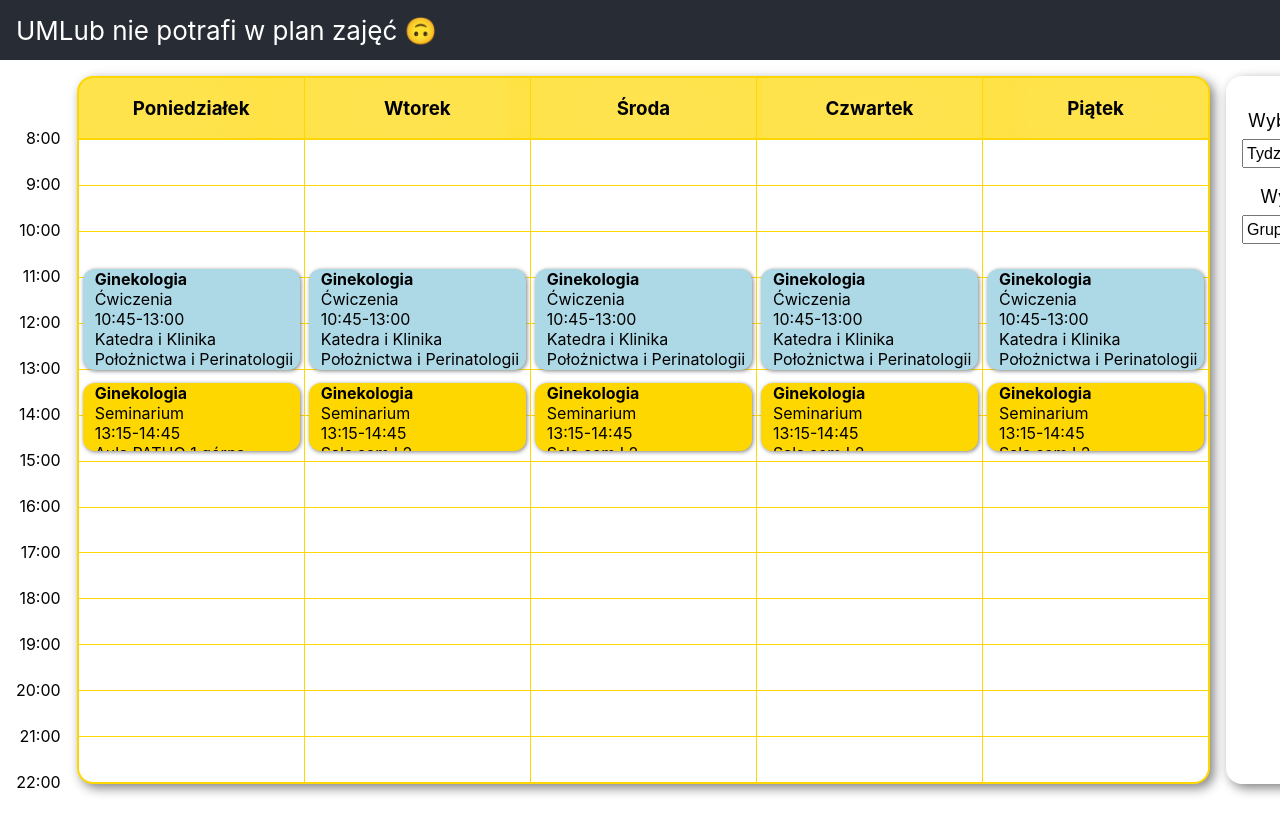
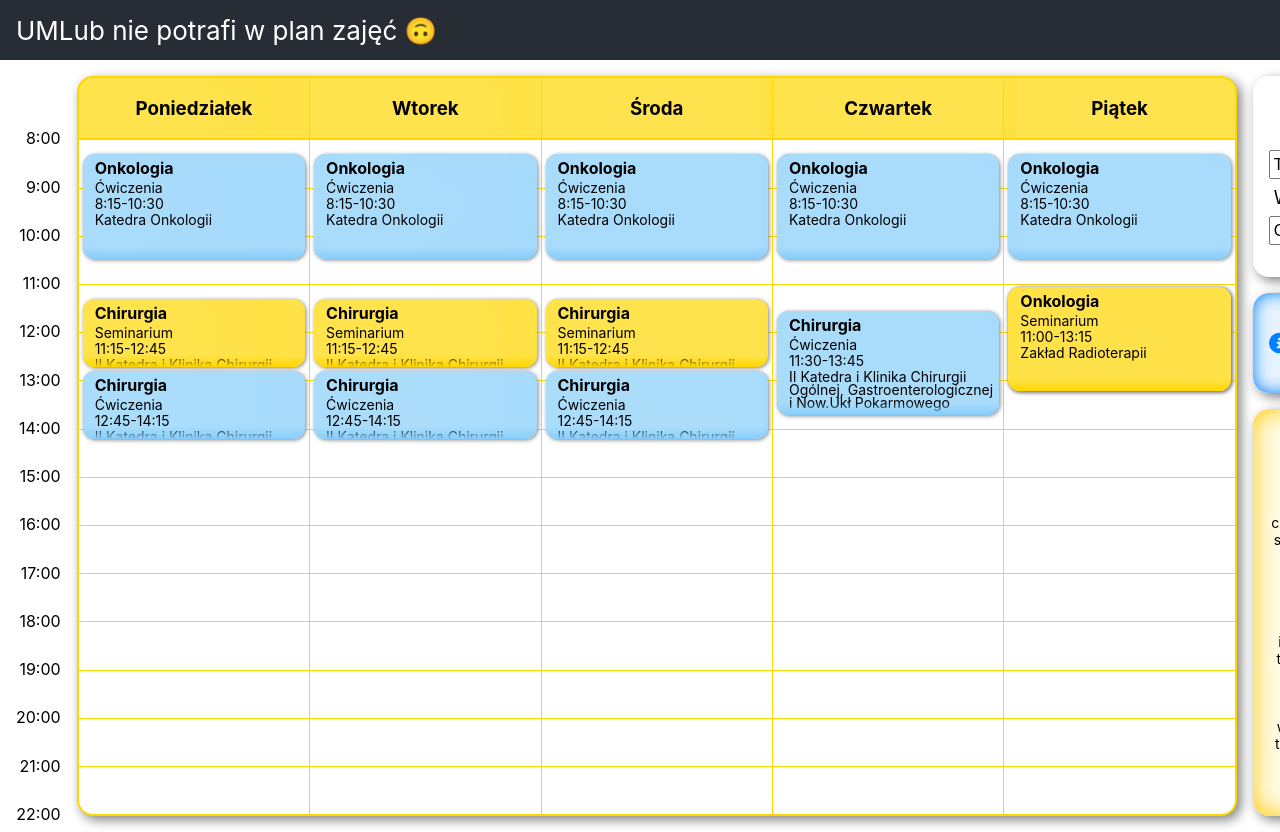
Before and after one commit to Kszesiek/umlub-nie-potrafi-w-plan-zajec, a React (Create React App) app: page / in a window 1280 px wide. Shown: the top 832 px of the page. Before the commit the page ends 800 px from the top, so only its background shows below. Built offline with nearby package versions, Linux system fonts and the light colour scheme.

Commit message:
Modified sidebar content, styling & positioning refinements

```diff
--- a/package.json
+++ b/package.json
@@ -14,6 +14,7 @@
     "@types/react-dom": "^18.3.0",
     "react": "^18.3.1",
     "react-dom": "^18.3.1",
+    "react-icons": "^5.3.0",
     "react-scripts": "5.0.1",
     "typescript": "^4.9.5",
     "web-vitals": "^2.1.4",
--- a/src/App.css
+++ b/src/App.css
@@ -65,24 +65,77 @@
             border: 2px solid gold;
         }
 
+        .App-right-bar-wrapper {
+            display: flex;
+            flex-direction: column;
+            flex: 1;
+            gap: 16px;
+
             .App-settings {
                 display: flex;
                 flex-direction: column;
-            padding: 16px;
-            flex: 1;
+                padding: 16px 16px 32px;
                 border-radius: 16px;
                 box-shadow: gray 4px 4px 12px;
                 align-items: stretch;
 
                 p {
                     font-size: calc(10px + 1vmin);
-                margin-bottom: 8px;
+                    margin: 8px 0;
                 }
 
                 select {
                     font-size: calc(8px + 1vmin);
                     padding-top: 4px;
                     padding-bottom: 4px;
+                }
+            }
+
+            .App-sidebar-wrapper {
+                border-radius: 16px;
+                box-shadow: gray 4px 4px 12px;
+                overflow: hidden;
+
+                .App-sidebar-info-container {
+                    display: flex;
+                    flex-direction: row;
+                    padding: 16px;
+                    border-radius: 16px;
+                    justify-content: center;
+                    align-items: center;
+                    gap: 8px;
+                    box-shadow: inset 0 0 16px rgba(0, 128, 255, 1); /* Inner glow effect */
+                    background-color: rgba(0, 128, 255, 0.1);
+
+                    p {
+                        font-size: 15px;
+                    }
+                }
+
+                .App-sidebar-warning-container {
+                    display: flex;
+                    flex-direction: column;
+                    padding: 16px;
+                    border-radius: 16px;
+                    align-items: start;
+                    box-shadow: inset 0 0 24px rgba(255, 200, 0, 1); /* Inner glow effect */
+                    background-color: rgba(255, 215, 0, 0.1);
+
+                    .App-sidebar-warning-title {
+                        align-self: stretch;
+                        display: flex;
+                        flex-direction: row;
+                        justify-content: center;
+
+                        h3 {
+                            margin: 0 16px;
+                        }
+                    }
+
+                    p {
+                        font-size: 14px;
+                    }
+                }
             }
         }
     }
--- a/src/App.tsx
+++ b/src/App.tsx
@@ -5,11 +5,17 @@ import {hours} from "./constants/hours";
 import {GroupClasses} from "./schemas/GroupClassesSchema";
 import useWindowDimensions from "./utils/useWindowDimensions";
 import {getData} from "./data";
+import {FaCircleInfo, FaTriangleExclamation} from "react-icons/fa6";
 
 function App() {
   const data: GroupClasses[] = getData();
 
-  const [chosenWeek, setChosenWeek] = useState<number>(1);
+  const date1 = new Date();
+  const date2 = new Date(2024, 8, 28);
+  const diff = Math.abs(date1.getTime() - date2.getTime());
+  const diffWeek = Math.ceil(diff / (1000 * 3600 * 24 * 7));
+
+  const [chosenWeek, setChosenWeek] = useState<number>(diffWeek);
   const [chosenGroup, setChosenGroup] = useState<number>(1);
 
   const {height, width} = useWindowDimensions();
@@ -30,8 +36,8 @@ function App() {
                 return null;
               }
               return <>
-                {index !== 0 && <div style={{flex: 1}}/>}
-                <p className="App-hours-label" style={{top: 0}}>{hour}</p>
+                {index !== 0 && <div key={`gap-${index}`} style={{flex: 1}}/>}
+                <p key={`p-${index}`} className="App-hours-label" style={{top: 0}}>{hour}</p>
               </>
             })}
           </div>
@@ -44,11 +50,10 @@ function App() {
           <ScheduleColumn columnName="Czwartek" groupClasses={data} chosenGroup={chosenGroup} chosenWeek={chosenWeek}/>
           <ScheduleColumn columnName="Piątek" groupClasses={data} chosenGroup={chosenGroup} chosenWeek={chosenWeek}/>
         </div>
+        <div className="App-right-bar-wrapper">
           <div className="App-settings">
             <p>Wybierz numer tygodnia:</p>
-          <select
-            onChange={(newChosenWeek) => setChosenWeek(Number(newChosenWeek.target.value))}
-          >
+            <select defaultValue={chosenWeek} onChange={(newChosenWeek) => setChosenWeek(Number(newChosenWeek.target.value))}>
               {
                 new Array(12).fill(null).map((_, i) => i + 1).map((week_number) => (
                   <option key={week_number} value={week_number}>{`Tydzień ${week_number}`}</option>
@@ -56,9 +61,7 @@ function App() {
               }
             </select>
             <p>Wybierz numer grupy:</p>
-          <select
-            onChange={(newChosenGroup) => setChosenGroup(Number(newChosenGroup.target.value))}
-          >
+            <select onChange={(newChosenGroup) => setChosenGroup(Number(newChosenGroup.target.value))}>
               {
                 new Array(56).fill(null).map((_, i) => i + 1).map((group_number) => (
                   <option key={group_number} value={group_number}>{`Grupa ${group_number}`}</option>
@@ -66,6 +69,23 @@ function App() {
               }
             </select>
           </div>
+          <div className="App-sidebar-wrapper">
+            <div className="App-sidebar-info-container">
+              <FaCircleInfo size={24} color="#0080FFFF" />
+              <p>Wersja mobilna już wkrótce!</p>
+            </div>
+          </div>
+          <div className="App-sidebar-wrapper">
+            <div className="App-sidebar-warning-container">
+              <div className="App-sidebar-warning-title">
+                <FaTriangleExclamation size={24} color="#FFC000"/>
+                <h3>Uwaga!</h3>
+                <FaTriangleExclamation size={24} color="#FFC000"/>
+              </div>
+              <p><b>Wyświetlane dane mogą zawierać błędy</b>, ponieważ zostały uzyskane w częściowo zautomatyzowany sposób. W razie zauważenia nieprawidłowości napisz proszę maila na adres <a href="mailto:kszesiek@gmail.com">kszesiek@gmail.com</a>. Pamiętaj, aby oprócz opisu problemu zawrzeć w mailu informację dla której grupy, tygodnia oraz których zajęć problem występuje. Nie jestem w stanie sam sprawdzić poprawności wszystkich danych, dlatego to od Was zależy, ile błędów zostanie wychwyconych i naprawionych. 🤗</p>
+            </div>
+          </div>
+        </div>
       </div>
     </div>
   );
--- a/src/components/ScheduleCard.css
+++ b/src/components/ScheduleCard.css
@@ -4,24 +4,50 @@
 
     .App-table-column-card {
         position: relative;
-        height: 98%;
-        margin-top: 1%;
-        margin-bottom: 1%;
-        background-color: lightgray;
-        margin-left: 4px;
-        margin-right: 4px;
+        height: calc(100% - 4px);
+        margin: 2px 4px 0;
+        background-color: var(--fade-color, lightgray);
         border-radius: 12px;
         box-shadow: grey 1px 1px 4px;
         text-align: start;
         padding-left: 12px;
         overflow: hidden;
+        z-index: 1;
+        /*box-shadow: 0 30px 40px rgba(0,0,0,.1);*/
 
         p {
-            margin: 0;
+            margin: 3px 0;
+            font-size: 14px;
+            line-height: 13px;
         }
 
         h4 {
             margin: 0;
+            padding-top: 4px;
         }
     }
+
+    .App-table-column-card::after {
+        content: "";                 /* Empty content for the pseudo-element */
+        position: absolute;
+        bottom: 0;
+        left: 0;
+        right: 0;
+        height: 12px;                /* Adjust height for the fade effect */
+        background: linear-gradient(to bottom, rgba(255, 255, 255, 0), var(--fade-color, lightgray)); /* Fading effect */
+    }
+
+    .App-table-column-card:before {
+        content: "";
+        position: absolute;
+        background: inherit;
+        z-index: -1;
+        top: 0;
+        left: 0;
+        right: 0;
+        bottom: 0;
+        box-shadow: inset 0 0 2000px rgba(255, 255, 255, .5);
+        filter: blur(10px);
+        margin: -20px;
+    }
 }
--- a/src/components/ScheduleCard.tsx
+++ b/src/components/ScheduleCard.tsx
@@ -6,7 +6,7 @@ export function ScheduleCard({singleClass, top, bottom}: { singleClass: SingleCl
   const color: string = (() => {
     switch (singleClass.type) {
       case "Ćwiczenia":
-        return 'lightblue';
+        return 'lightskyblue';
       case "Seminarium":
         return 'gold';
       default:
@@ -17,7 +17,7 @@ export function ScheduleCard({singleClass, top, bottom}: { singleClass: SingleCl
 
   return (
     <div className="App-table-column-item" style={{top: top, bottom: bottom}}>
-      <div className="App-table-column-card" style={{backgroundColor: color}}>
+      <div className="App-table-column-card" style={{'--fade-color': color} as React.CSSProperties}>
         <h4>{singleClass.course_name}</h4>
         <p>{singleClass.type}</p>
         <p>{`${singleClass.start_time}-${singleClass.end_time}`}</p>
```
Also changed, not shown: 1 other file (tests, documents, lock files or other folders). Lines whose indentation alone changed are shown as unchanged.
